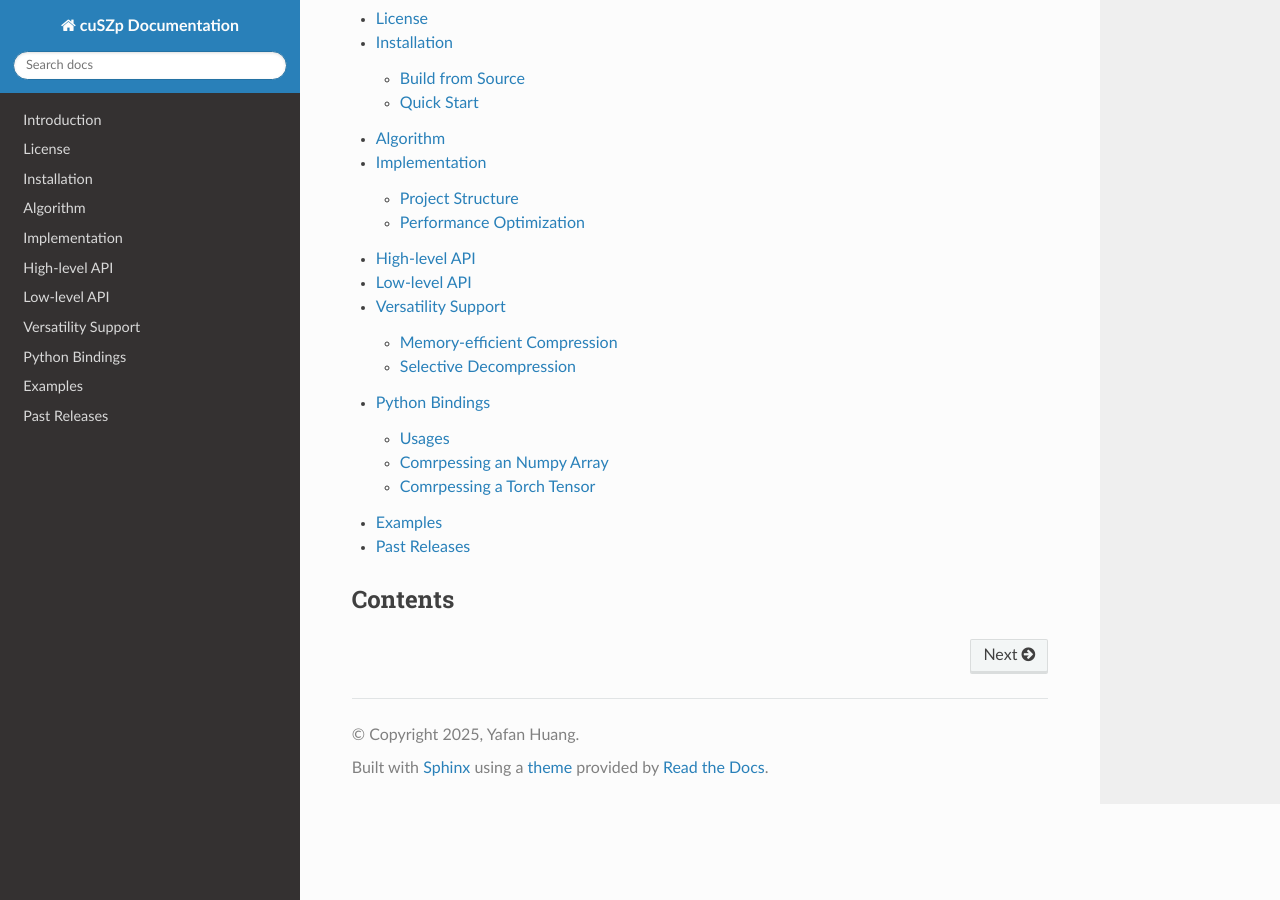
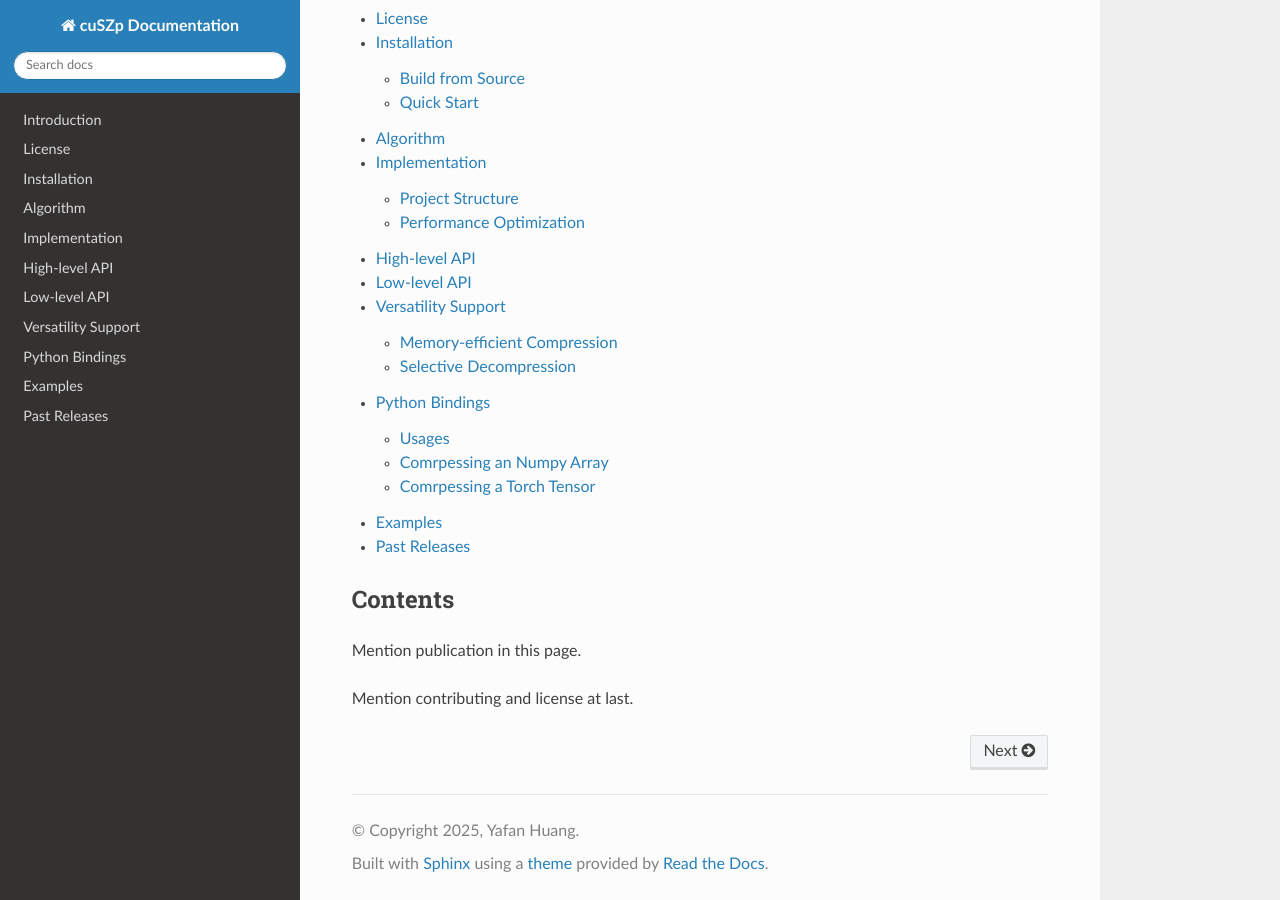
Before and after one commit to hyfshishen/cuSZp-documentation, a Sphinx documentation site: the page built from docs/source/index.rst, in a window 1280 px wide and 900 px high, scrolled down 598 px. Built offline with Sphinx 7.4.7 and the Read the Docs theme 3.1.0, drawn with Linux system fonts in a browser that asks for light colours.

Commit message:
updating

```diff
--- a/docs/source/index.rst
+++ b/docs/source/index.rst
@@ -34,3 +34,7 @@ Contents
 
 Contents
 --------
+
+Mention publication in this page.
+
+Mention contributing and license at last.
```
